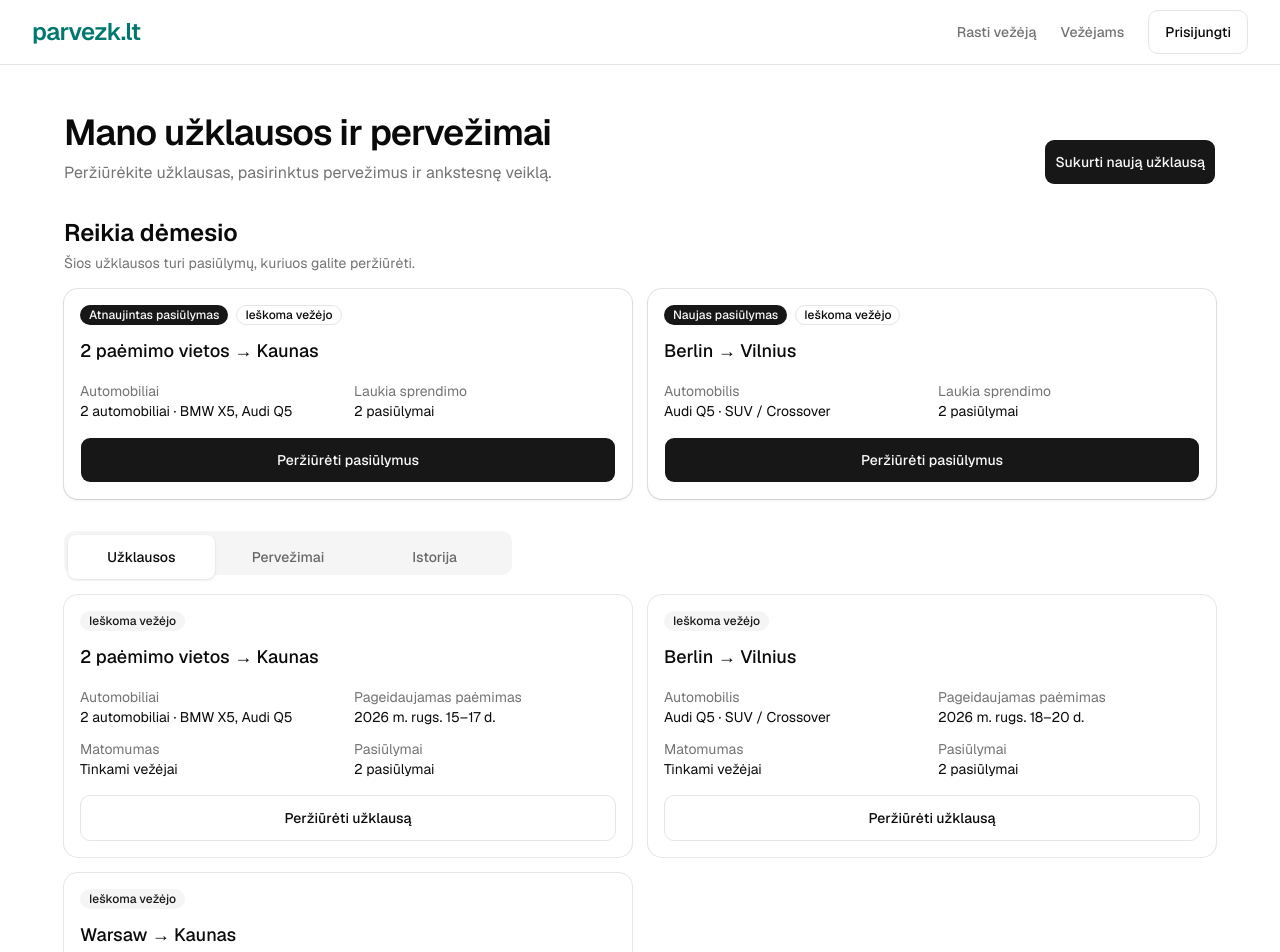
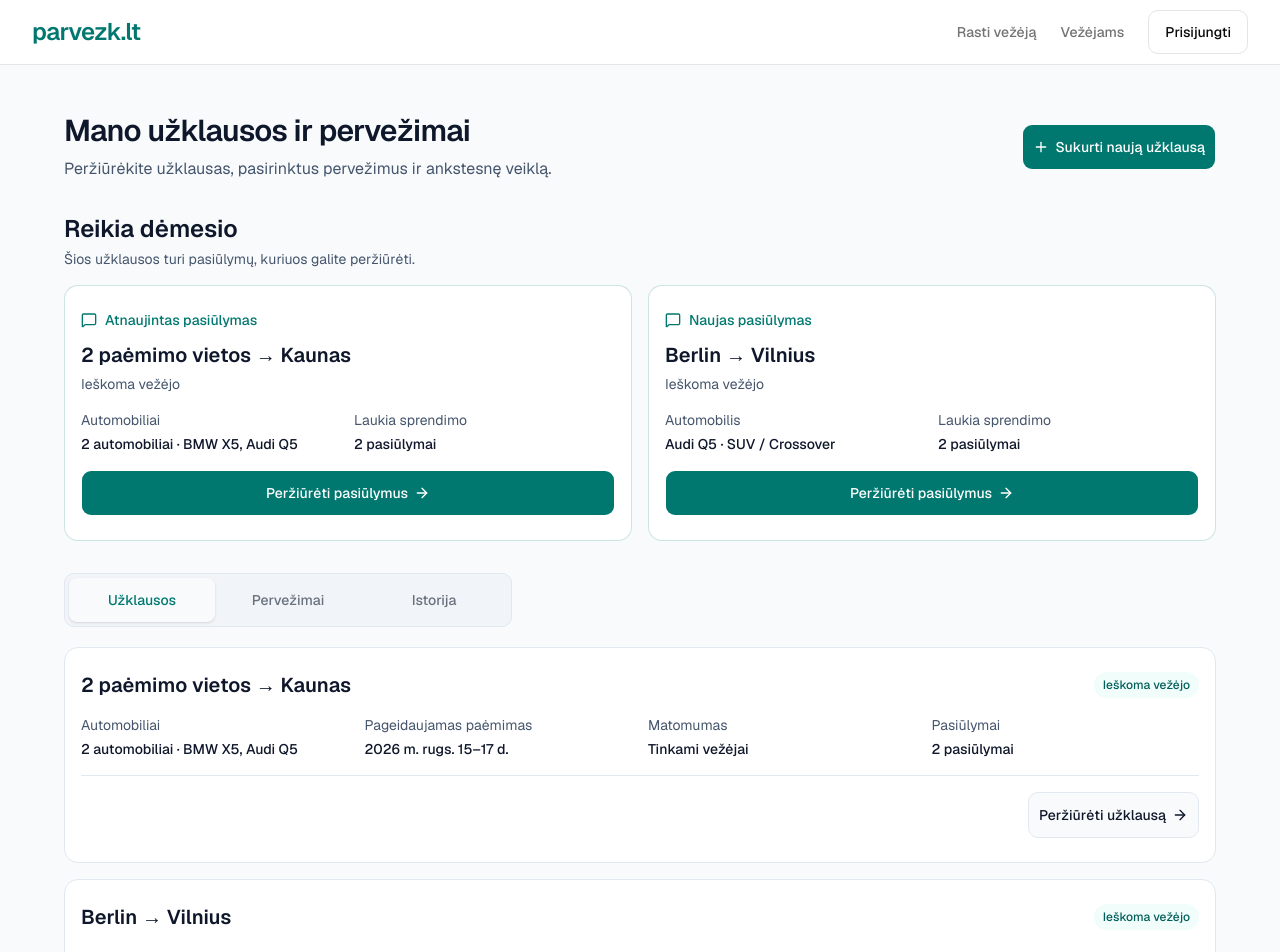
Before and after one commit to e-turinys/traliukas, a Next.js app: page /dashboard in a window 1280 px wide. Shown: the top 952 px of the page. Built offline with nearby package versions, Linux system fonts and the light colour scheme.

Commit message:
Lock P09 high-fidelity design

```diff
--- a/src/app/(public)/dashboard/error.tsx
+++ b/src/app/(public)/dashboard/error.tsx
@@ -4,5 +4,5 @@ import { PageContainer } from "@/components/layout/page-container"
 import { DashboardError } from "@/features/public/dashboard/states"
 
 export default function Error({ reset }: { error: Error & { digest?: string }; reset: () => void }) {
-  return <PageContainer className="py-8 sm:py-12"><DashboardError retry={reset} /></PageContainer>
+  return <div className="marketplace-theme bg-background text-foreground"><PageContainer className="py-8 sm:py-12"><DashboardError retry={reset} /></PageContainer></div>
 }
--- a/src/app/(public)/dashboard/loading.tsx
+++ b/src/app/(public)/dashboard/loading.tsx
@@ -2,5 +2,5 @@ import { PageContainer } from "@/components/layout/page-container"
 import { DashboardSkeleton } from "@/features/public/dashboard/states"
 
 export default function Loading() {
-  return <PageContainer className="py-8 sm:py-12"><DashboardSkeleton /></PageContainer>
+  return <div className="marketplace-theme bg-background text-foreground"><PageContainer className="py-8 sm:py-12"><DashboardSkeleton /></PageContainer></div>
 }
--- a/src/app/(public)/dashboard/page.tsx
+++ b/src/app/(public)/dashboard/page.tsx
@@ -13,5 +13,5 @@ export default async function DashboardPage({ searchParams }: {
   const name = dashboardFixtureName((await searchParams).view)
   const fixture = dashboardFixture(name)
   const dashboard = deriveDashboard(fixture.requests, requestReviewNow, fixture.defaultTab)
-  return <PageContainer className="py-8 sm:py-12"><DashboardView dashboard={dashboard} /></PageContainer>
+  return <div className="marketplace-theme bg-background text-foreground"><PageContainer className="py-8 sm:py-12"><DashboardView dashboard={dashboard} /></PageContainer></div>
 }
--- a/src/features/public/dashboard/cards.tsx
+++ b/src/features/public/dashboard/cards.tsx
@@ -1,7 +1,8 @@
 import Link from "next/link"
+import { ArrowRight, MessageSquare } from "lucide-react"
 import { Badge } from "@/components/ui/badge"
 import { Button } from "@/components/ui/button"
-import { Card, CardContent, CardHeader, CardTitle } from "@/components/ui/card"
+import { Card, CardContent, CardHeader } from "@/components/ui/card"
 import { formatCount } from "@/lib/format-count"
 import type {
   DashboardAttentionItem,
@@ -16,17 +17,30 @@ const offerCount = (count: number) => formatCount(count, {
 const vehicleLabel = (count: number) => count === 1 ? "Automobilis" : "Automobiliai"
 
 function Detail({ label, children }: { label: string; children: React.ReactNode }) {
-  return <div className="min-w-0"><dt className="text-muted-foreground">{label}</dt><dd className="break-words">{children}</dd></div>
+  return <div className="min-w-0 space-y-1"><dt className="text-muted-foreground">{label}</dt><dd className="break-words font-medium">{children}</dd></div>
+}
+
+function ItemHeader({ route, status }: { route: string; status: string }) {
+  return <CardHeader className="flex flex-col gap-3 sm:flex-row sm:items-start sm:justify-between">
+    <h3 data-slot="card-title" className="min-w-0 break-words text-xl leading-snug font-semibold">{route}</h3>
+    <Badge variant="secondary" className="h-auto max-w-full whitespace-normal py-1">{status}</Badge>
+  </CardHeader>
+}
+
+function DetailLink({ href, children }: { href: string; children: React.ReactNode }) {
+  return <div className="flex border-t pt-4 sm:justify-end">
+    <Button variant="outline" nativeButton={false} render={<Link href={href} />} className="h-auto min-h-11 w-full whitespace-normal py-3 sm:w-auto">
+      {children}<ArrowRight aria-hidden="true" />
+    </Button>
+  </div>
 }
 
 export function AttentionCard({ item }: { item: DashboardAttentionItem }) {
-  return <Card className="min-w-0 border-primary/30 shadow-sm">
+  return <Card className="min-w-0 border border-primary/20 bg-card shadow-none ring-0 sm:py-6">
     <CardHeader>
-      <div className="flex flex-wrap gap-2">
-        <Badge>{item.updated ? "Atnaujintas pasiūlymas" : "Naujas pasiūlymas"}</Badge>
-        <Badge variant="outline">{item.status}</Badge>
-      </div>
-      <CardTitle className="mt-2 break-words text-lg">{item.route}</CardTitle>
+      <p className="flex items-center gap-2 font-medium text-primary"><MessageSquare aria-hidden="true" className="size-4 shrink-0" />{item.updated ? "Atnaujintas pasiūlymas" : "Naujas pasiūlymas"}</p>
+      <h3 data-slot="card-title" className="mt-2 break-words text-xl leading-snug font-semibold">{item.route}</h3>
+      <p className="text-sm text-muted-foreground">{item.status}</p>
     </CardHeader>
     <CardContent className="space-y-4">
       <dl className="grid gap-3 text-sm sm:grid-cols-2">
@@ -34,67 +48,52 @@ export function AttentionCard({ item }: { item: DashboardAttentionItem }) {
         <Detail label="Laukia sprendimo">{offerCount(item.actionableOfferCount)}</Detail>
       </dl>
       <Button nativeButton={false} render={<Link href={`/requests/${encodeURIComponent(item.id)}`} />} className="h-auto min-h-11 w-full whitespace-normal py-3">
-        Peržiūrėti pasiūlymus
+        Peržiūrėti pasiūlymus<ArrowRight aria-hidden="true" />
       </Button>
     </CardContent>
   </Card>
 }
 
 export function RequestCard({ item }: { item: DashboardRequestItem }) {
-  return <Card className="min-w-0">
-    <CardHeader>
-      <Badge variant="secondary">{item.status}</Badge>
-      <CardTitle className="mt-2 break-words text-lg">{item.route}</CardTitle>
-    </CardHeader>
+  return <Card className="min-w-0 border bg-card shadow-none ring-0 sm:py-6">
+    <ItemHeader route={item.route} status={item.status} />
     <CardContent className="space-y-4">
-      <dl className="grid gap-3 text-sm sm:grid-cols-2">
+      <dl className="grid gap-4 text-sm sm:grid-cols-2 lg:grid-cols-4">
         <Detail label={vehicleLabel(item.vehicleCount)}>{item.vehicle}</Detail>
         <Detail label="Pageidaujamas paėmimas">{item.requestedDate}</Detail>
         <Detail label="Matomumas">{item.visibility}</Detail>
         <Detail label="Pasiūlymai">{item.offerCount ? offerCount(item.offerCount) : "Pasiūlymų dar nėra"}</Detail>
       </dl>
-      <Button variant="outline" nativeButton={false} render={<Link href={`/requests/${encodeURIComponent(item.id)}`} />} className="h-auto min-h-11 w-full whitespace-normal py-3">
-        Peržiūrėti užklausą
-      </Button>
+      <DetailLink href={`/requests/${encodeURIComponent(item.id)}`}>Peržiūrėti užklausą</DetailLink>
     </CardContent>
   </Card>
 }
 
 export function TransportCard({ item }: { item: DashboardTransportItem }) {
-  return <Card className="min-w-0">
-    <CardHeader>
-      <Badge>{item.status}</Badge>
-      <CardTitle className="mt-2 break-words text-lg">{item.route}</CardTitle>
-    </CardHeader>
+  return <Card className="min-w-0 border bg-card shadow-none ring-0 sm:py-6">
+    <ItemHeader route={item.route} status={item.status} />
     <CardContent className="space-y-4">
-      <dl className="grid gap-3 text-sm sm:grid-cols-2">
+      <dl className="grid gap-4 text-sm sm:grid-cols-2 lg:grid-cols-4">
         <Detail label={vehicleLabel(item.vehicleCount)}>{item.vehicle}</Detail>
         <Detail label="Pasirinktas vežėjas">{item.carrier}</Detail>
         <Detail label="Paėmimas">{item.pickupDate}</Detail>
         <Detail label="Planuojamas pristatymas">{item.deliveryDate}</Detail>
       </dl>
-      <Button nativeButton={false} render={<Link href={`/bookings/${encodeURIComponent(item.bookingId)}`} />} className="h-auto min-h-11 w-full whitespace-normal py-3">
-        Atidaryti pervežimą
-      </Button>
+      <DetailLink href={`/bookings/${encodeURIComponent(item.bookingId)}`}>Atidaryti pervežimą</DetailLink>
     </CardContent>
   </Card>
 }
 
 export function HistoryCard({ item }: { item: DashboardHistoryItem }) {
-  return <Card className="min-w-0 bg-muted/20">
-    <CardHeader>
-      <Badge variant="secondary">{item.status}</Badge>
-      <CardTitle className="mt-2 break-words text-lg">{item.route}</CardTitle>
-    </CardHeader>
+  return <Card className="min-w-0 border bg-card shadow-none ring-0 sm:py-6">
+    <ItemHeader route={item.route} status={item.status} />
     <CardContent className="space-y-4">
-      <dl className="grid gap-3 text-sm sm:grid-cols-2">
+      <dl className="grid gap-4 text-sm sm:grid-cols-3">
         <Detail label={vehicleLabel(item.vehicleCount)}>{item.vehicle}</Detail>
         <Detail label={item.dateLabel}>{item.date}</Detail>
         {item.carrier && <Detail label="Vežėjas">{item.carrier}</Detail>}
       </dl>
-      <Button variant="outline" nativeButton={false} render={<Link href={`/requests/${encodeURIComponent(item.id)}`} />} className="h-auto min-h-11 w-full whitespace-normal py-3">
-        Peržiūrėti informaciją
-      </Button>
+      <DetailLink href={`/requests/${encodeURIComponent(item.id)}`}>Peržiūrėti informaciją</DetailLink>
     </CardContent>
   </Card>
 }
--- a/src/features/public/dashboard/states.tsx
+++ b/src/features/public/dashboard/states.tsx
@@ -22,12 +22,12 @@ export function DashboardSkeleton() {
 }
 
 export function DashboardError({ retry }: { retry: () => void }) {
-  return <Card className="mx-auto max-w-xl"><CardContent role="alert" className="space-y-4 py-6">
+  return <Card className="mx-auto max-w-xl border bg-card shadow-none ring-0"><CardContent role="alert" className="space-y-4 py-6">
     <TriangleAlert aria-hidden="true" className="size-7 text-muted-foreground" />
     <div className="space-y-2">
       <h1 className="text-xl font-semibold">Nepavyko įkelti paskyros duomenų</h1>
       <p className="text-muted-foreground">Bandykite įkelti puslapį dar kartą.</p>
     </div>
-    <Button className="min-h-11" onClick={retry}>Bandyti dar kartą</Button>
+    <Button className="h-auto min-h-11 whitespace-normal py-3" onClick={retry}>Bandyti dar kartą</Button>
   </CardContent></Card>
 }
--- a/src/features/public/dashboard/view.tsx
+++ b/src/features/public/dashboard/view.tsx
@@ -1,7 +1,7 @@
 "use client"
 
 import Link from "next/link"
-import { Inbox } from "lucide-react"
+import { Check, Inbox, Plus } from "lucide-react"
 import { Button } from "@/components/ui/button"
 import { Card, CardContent } from "@/components/ui/card"
 import { Tabs, TabsContent, TabsList, TabsTrigger } from "@/components/ui/tabs"
@@ -9,13 +9,13 @@ import { AttentionCard, HistoryCard, RequestCard, TransportCard } from "./cards"
 import type { DashboardViewModel } from "./model"
 
 function TabEmpty({ children }: { children: React.ReactNode }) {
-  return <Card className="bg-muted/20"><CardContent className="py-6 text-center text-muted-foreground">{children}</CardContent></Card>
+  return <Card className="border bg-card shadow-none ring-0"><CardContent className="py-4 text-center text-base text-muted-foreground">{children}</CardContent></Card>
 }
 
 function WholeDashboardEmpty() {
-  return <Card className="max-w-xl">
+  return <Card className="border bg-card shadow-none ring-0 sm:py-6">
     <CardContent className="space-y-4 py-6">
-      <Inbox aria-hidden="true" className="size-7 text-muted-foreground" />
+      <Inbox aria-hidden="true" className="size-6 text-primary" />
       <div className="space-y-2">
         <h2 className="text-xl font-semibold">Čia dar nieko nėra</h2>
         <p className="text-muted-foreground">Sukurkite pirmą pervežimo užklausą ir gaukite vežėjų pasiūlymus.</p>
@@ -29,13 +29,13 @@ function WholeDashboardEmpty() {
 
 export function DashboardView({ dashboard }: { dashboard: DashboardViewModel }) {
   return <div className="mx-auto max-w-6xl space-y-8">
-    <header className="flex flex-col items-start gap-4 sm:flex-row sm:items-end sm:justify-between">
-      <div className="space-y-2">
-        <h1 className="text-3xl font-semibold tracking-tight sm:text-4xl">Mano užklausos ir pervežimai</h1>
+    <header className="flex flex-col items-start gap-4 lg:flex-row lg:items-center lg:justify-between">
+      <div className="min-w-0 space-y-2">
+        <h1 className="text-2xl font-semibold tracking-tight sm:text-3xl">Mano užklausos ir pervežimai</h1>
         <p className="max-w-2xl text-muted-foreground">Peržiūrėkite užklausas, pasirinktus pervežimus ir ankstesnę veiklą.</p>
       </div>
-      <Button nativeButton={false} render={<Link href="/request/new" />} className="h-auto min-h-11 w-full whitespace-normal py-3 sm:w-auto">
-        Sukurti naują užklausą
+      <Button nativeButton={false} render={<Link href="/request/new" />} className="h-auto min-h-11 w-full shrink-0 whitespace-normal py-3 sm:w-auto">
+        <Plus aria-hidden="true" />Sukurti naują užklausą
       </Button>
     </header>
 
@@ -46,24 +46,25 @@ export function DashboardView({ dashboard }: { dashboard: DashboardViewModel })
       </div>
       <div className="grid gap-4 md:grid-cols-2">{dashboard.attention.map(item => <AttentionCard key={item.id} item={item} />)}</div>
     </section>}
+    {!dashboard.attention.length && <p className="flex items-center gap-3 text-sm text-muted-foreground"><Check aria-hidden="true" className="size-5 shrink-0 text-primary" />Šiuo metu nieko nereikia atlikti.</p>}
 
     {dashboard.empty ? <WholeDashboardEmpty /> : <Tabs defaultValue={dashboard.defaultTab} className="gap-5">
-      <TabsList aria-label="Paskyros skiltys" className="grid h-auto min-h-11 w-full grid-cols-3 p-1 sm:w-fit sm:min-w-md">
-        <TabsTrigger value="requests" className="min-h-11 px-2">Užklausos</TabsTrigger>
-        <TabsTrigger value="transports" className="min-h-11 px-2">Pervežimai</TabsTrigger>
-        <TabsTrigger value="history" className="min-h-11 px-2">Istorija</TabsTrigger>
+      <TabsList aria-label="Paskyros skiltys" className="grid h-auto w-full grid-cols-3 border bg-muted p-1 group-data-horizontal/tabs:h-auto sm:w-fit sm:min-w-md">
+        <TabsTrigger value="requests" className="h-auto min-h-11 px-3 py-2 whitespace-normal after:hidden data-active:text-primary">Užklausos</TabsTrigger>
+        <TabsTrigger value="transports" className="h-auto min-h-11 px-3 py-2 whitespace-normal after:hidden data-active:text-primary">Pervežimai</TabsTrigger>
+        <TabsTrigger value="history" className="h-auto min-h-11 px-3 py-2 whitespace-normal after:hidden data-active:text-primary">Istorija</TabsTrigger>
       </TabsList>
       <TabsContent value="requests">
         <h2 className="sr-only">Aktyvios užklausos</h2>
-        {dashboard.requests.length ? <div className="grid gap-4 md:grid-cols-2">{dashboard.requests.map(item => <RequestCard key={item.id} item={item} />)}</div> : <TabEmpty>Aktyvių užklausų nėra</TabEmpty>}
+        {dashboard.requests.length ? <div className="grid gap-4">{dashboard.requests.map(item => <RequestCard key={item.id} item={item} />)}</div> : <TabEmpty>Aktyvių užklausų nėra</TabEmpty>}
       </TabsContent>
       <TabsContent value="transports">
         <h2 className="sr-only">Aktyvūs pervežimai</h2>
-        {dashboard.transports.length ? <div className="grid gap-4 md:grid-cols-2">{dashboard.transports.map(item => <TransportCard key={item.id} item={item} />)}</div> : <TabEmpty>Aktyvių pervežimų nėra</TabEmpty>}
+        {dashboard.transports.length ? <div className="grid gap-4">{dashboard.transports.map(item => <TransportCard key={item.id} item={item} />)}</div> : <TabEmpty>Aktyvių pervežimų nėra</TabEmpty>}
       </TabsContent>
       <TabsContent value="history">
         <h2 className="sr-only">Istorija</h2>
-        {dashboard.history.length ? <div className="grid gap-4 md:grid-cols-2">{dashboard.history.map(item => <HistoryCard key={item.id} item={item} />)}</div> : <TabEmpty>Istorija tuščia</TabEmpty>}
+        {dashboard.history.length ? <div className="grid gap-4">{dashboard.history.map(item => <HistoryCard key={item.id} item={item} />)}</div> : <TabEmpty>Istorija tuščia</TabEmpty>}
       </TabsContent>
     </Tabs>}
   </div>
--- a/tests/dashboard.browser.mjs
+++ b/tests/dashboard.browser.mjs
@@ -64,6 +64,8 @@ const clickTab = async label => {
 const overflow = async label => {
   const size = await evaluate("({ width: document.documentElement.clientWidth, scroll: document.documentElement.scrollWidth })")
   assert.ok(size.scroll <= size.width, `${label}: ${JSON.stringify(size)}`)
+  const clipped = await evaluate(`Array.from(document.querySelectorAll('main button, main a, main h1, main h2, main h3, main p, main dd')).filter(el => el.clientWidth && getComputedStyle(el).position !== 'absolute' && (el.scrollWidth > el.clientWidth + 1 || el.scrollHeight > el.clientHeight + 1)).map(el => el.textContent)`)
+  assert.deepEqual(clipped, [], `${label}: clipped content`)
 }
 const screenshot = async name => {
   const { data } = await cdp("Page.captureScreenshot", { captureBeyondViewport: true })
@@ -71,7 +73,7 @@ const screenshot = async name => {
 }
 
 try {
-  for (const width of [390, 768, 1280, 1536]) {
+  for (const width of [390, 768, 1280, 1440, 1536]) {
     await cdp("Emulation.setDeviceMetricsOverride", { width, height: 900, deviceScaleFactor: 1, mobile: false })
 
     await visit("")
@@ -84,25 +86,41 @@ try {
     assert.equal(await evaluate("[...document.querySelectorAll('[data-slot=\"card-title\"]')].filter(item => item.textContent.trim() === '2 paėmimo vietos → Kaunas').length"), 2)
     assert.equal(await evaluate("[...document.querySelectorAll('section[aria-labelledby=\"attention-heading\"] [data-slot=\"card\"]')].map(card => card.innerText.includes('Atnaujintas pasiūlymas'))[0]"), true)
     assert.equal(await evaluate("document.querySelector('a[href=\"/requests/updated-offer-demo-001\"]')?.textContent.trim()"), "Peržiūrėti pasiūlymus")
+    await screenshot(`requests-${width}`)
     await clickTab("Pervežimai")
     assert.ok(await evaluate(text("Pasirinktas vežėjas")))
     assert.ok(await evaluate(text("Šiaurės autovežis")))
     assert.equal(await evaluate("document.querySelector('a[href=\"/bookings/transport-demo-001\"]')?.textContent.trim()"), "Atidaryti pervežimą")
     assert.equal(await evaluate(text("Baltijos kelias")), false)
+    await overflow(`mixed transports ${width}`)
+    await screenshot(`transports-${width}`)
     await clickTab("Istorija")
     assert.ok(await evaluate(text("Pervežimas užbaigtas")))
     assert.ok(await evaluate(text("Užklausa uždaryta")))
+    await overflow(`mixed history ${width}`)
+    await screenshot(`history-${width}`)
     assert.equal(await evaluate("[...document.querySelectorAll('button,a')].some(item => ['Priimti pasiūlymą','Atmesti pasiūlymą','Redaguoti užklausą','Uždaryti užklausą','Pakartoti užklausą'].includes(item.textContent.trim()))"), false)
 
     await visit("?view=requests")
     await overflow(`requests ${width}`)
     assert.ok(await evaluate(text("Pasiūlymų dar nėra")))
     assert.ok(await evaluate(text("Tik Baltijos kelias")))
+    await clickTab("Pervežimai")
+    assert.ok(await evaluate(text("Aktyvių pervežimų nėra")))
+    await overflow(`empty transports ${width}`)
+    await screenshot(`empty-transports-${width}`)
+    await clickTab("Istorija")
+    assert.ok(await evaluate(text("Istorija tuščia")))
+    await overflow(`empty history ${width}`)
 
     await visit("?view=transport")
     await overflow(`transport ${width}`)
     assert.ok(await evaluate(text("Vežėjas pasirinktas")))
     assert.equal(await evaluate(text("Reikia dėmesio")), false)
+    assert.ok(await evaluate(text("Šiuo metu nieko nereikia atlikti.")))
+    await clickTab("Užklausos")
+    assert.ok(await evaluate(text("Aktyvių užklausų nėra")))
+    await overflow(`empty requests ${width}`)
 
     await visit("?view=history")
     await overflow(`history ${width}`)
@@ -116,12 +134,30 @@ try {
     assert.ok(await evaluate(text("Sukurkite pirmą pervežimo užklausą ir gaukite vežėjų pasiūlymus.")))
     assert.equal(await evaluate("document.querySelector('a[href=\"/request/new\"]')?.textContent.trim()"), "Sukurti naują užklausą")
     assert.equal(await evaluate("document.querySelectorAll('[role=tab]').length"), 0)
+    await screenshot(`empty-${width}`)
 
     await visit("")
     const undersized = await evaluate("[...document.querySelectorAll('[role=tab], main a')].filter(item => { const box = item.getBoundingClientRect(); return box.width > 0 && box.height < 43 }).map(item => [item.textContent.trim(), item.getBoundingClientRect().height])")
     assert.deepEqual(undersized, [])
-    if (width === 390 || width === 1280) await screenshot(`mixed-${width}`)
+    await evaluate(`document.querySelector('[role="tab"]').focus()`)
+    await cdp('Input.dispatchKeyEvent', { type: 'keyDown', key: 'ArrowRight', code: 'ArrowRight', windowsVirtualKeyCode: 39 })
+    await cdp('Input.dispatchKeyEvent', { type: 'keyUp', key: 'ArrowRight', code: 'ArrowRight', windowsVirtualKeyCode: 39 })
+    await cdp('Input.dispatchKeyEvent', { type: 'keyDown', key: 'Enter', code: 'Enter', windowsVirtualKeyCode: 13, text: '\r' })
+    await cdp('Input.dispatchKeyEvent', { type: 'keyUp', key: 'Enter', code: 'Enter', windowsVirtualKeyCode: 13 })
+    await until(`document.querySelector('[role="tab"][aria-selected="true"]').textContent.trim() === 'Pervežimai'`)
     console.log(`PASS ${width}px: five fixtures, tab navigation, destinations and touch targets; no overflow`)
+  }
+  for (const [query, destination] of [
+    ['', '/requests/updated-offer-demo-001'],
+    ['?view=transport', '/bookings/transport-demo-001'],
+    ['?view=history', '/requests/completed-demo-001'],
+    ['?view=empty', '/request/new'],
+  ]) {
+    await visit(query)
+    await evaluate(`document.querySelector('a[href="${destination}"]').focus()`)
+    await cdp('Input.dispatchKeyEvent', { type: 'keyDown', key: 'Enter', code: 'Enter', windowsVirtualKeyCode: 13, text: '\r' })
+    await cdp('Input.dispatchKeyEvent', { type: 'keyUp', key: 'Enter', code: 'Enter', windowsVirtualKeyCode: 13 })
+    await until(`location.pathname === ${JSON.stringify(destination)}`)
   }
   assert.deepEqual(exceptions, [])
   console.log(`PASS no runtime exceptions. Screenshots: ${artifacts}`)
```
Also changed, not shown: 1 other file (tests, documents, lock files or other folders).
